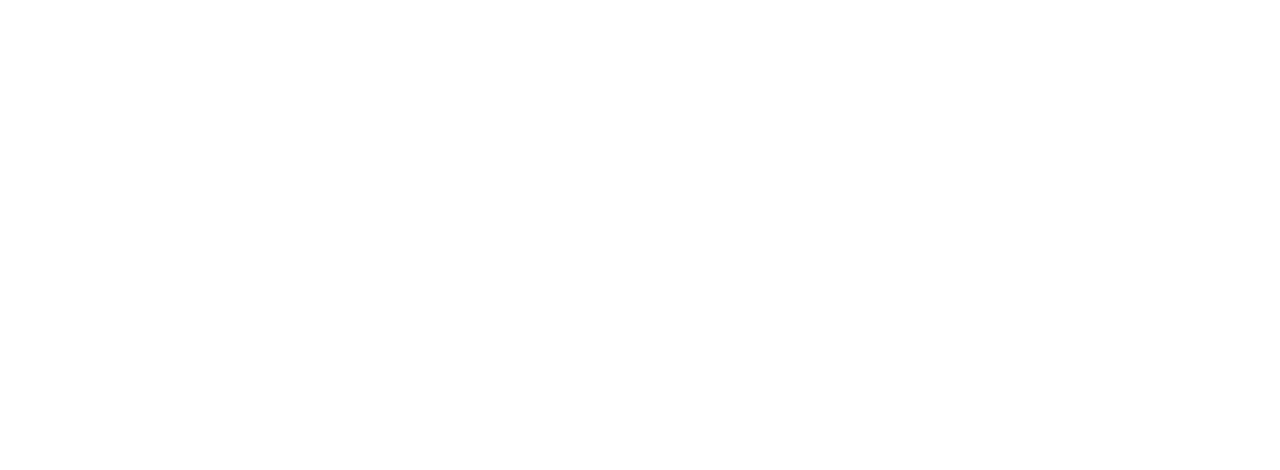
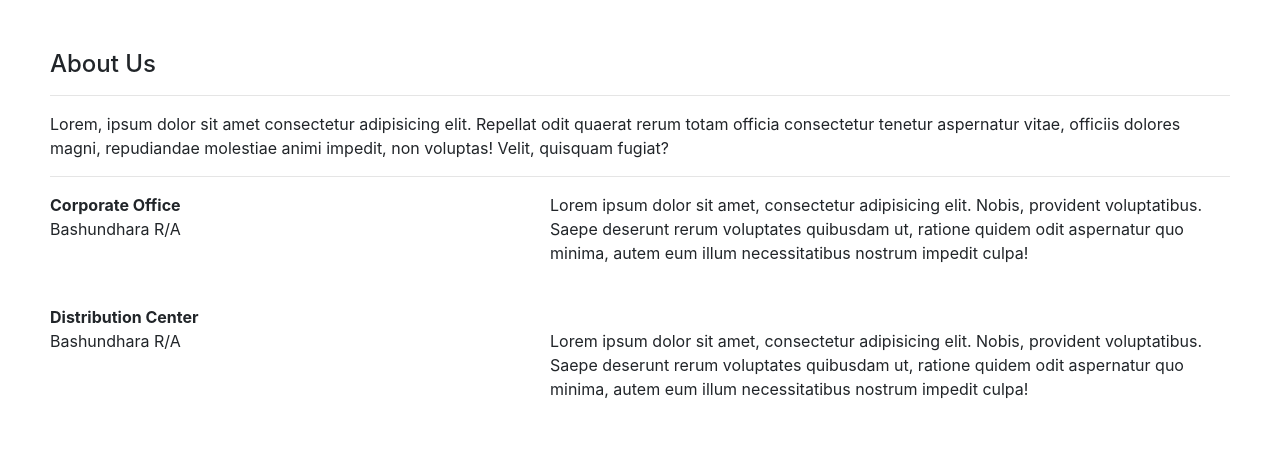
Before and after one commit to HellBlazer616/design-work-delivery, a plain HTML site: page about/about.html in a window 1280 px wide. Drawn offline with nearby package versions, Linux system fonts and the light colour scheme.

Commit message:
Added about page

```diff
--- a/about/about.html
+++ b/about/about.html
@@ -1,6 +1,8 @@
 <!DOCTYPE html>
 <html lang="en">
 <head>
+    <link rel="stylesheet" href="style.css">
+    <link rel="stylesheet" href="https://stackpath.bootstrapcdn.com/bootstrap/4.3.1/css/bootstrap.min.css" integrity="sha384-ggOyR0iXCbMQv3Xipma34MD+dH/1fQ784/j6cY/iJTQUOhcWr7x9JvoRxT2MZw1T" crossorigin="anonymous">
     <meta charset="UTF-8">
     <meta name="viewport" content="width=device-width, initial-scale=1.0">
     <meta http-equiv="X-UA-Compatible" content="ie=edge">
@@ -8,5 +10,61 @@
 </head>
 <body>
 
+    <div class="outer-box">
+            <div>
+                    <h4>About Us</h4>
+                </div>
+                <hr>
+                <div>
+                        <p>
+                                Lorem, ipsum dolor sit amet consectetur adipisicing elit.
+                                Repellat odit quaerat rerum totam officia consectetur tenetur aspernatur vitae,
+                                officiis dolores magni, repudiandae molestiae animi impedit, non voluptas! Velit, quisquam fugiat?
+                        </p>
+                </div>
+                <hr>
+                <div class="inner-box-left">
+                        <div>
+                                <P>
+                                    <strong>Corporate Office</strong>
+                                    <br>
+                                    Bashundhara R/A
+                                </P>
+                            </div>
+                            <br>
+                            <br>
+                            <div>
+                                <p>
+                                        <strong>Distribution Center</strong>
+                                        <br>
+                                        Bashundhara R/A
+                                </p>
+                            </div>
+                </div>
+                <div class="inner-box-right">
+                    <div>
+                        <p>
+                            Lorem ipsum dolor sit amet, consectetur adipisicing elit. Nobis,
+                            provident voluptatibus. Saepe deserunt rerum voluptates quibusdam ut,
+                            ratione quidem odit aspernatur quo minima,
+                            autem eum illum necessitatibus nostrum impedit culpa!
+                        </p>
+                    </div>
+                    <br>
+                    <br>
+                    <div>
+                            <p>
+                                    Lorem ipsum dolor sit amet, consectetur adipisicing elit. Nobis,
+                                    provident voluptatibus. Saepe deserunt rerum voluptates quibusdam ut,
+                                    ratione quidem odit aspernatur quo minima,
+                                    autem eum illum necessitatibus nostrum impedit culpa!
+                            </p>
+                    </div>
+                </div>
+    </div>
+
+<script src="https://code.jquery.com/jquery-3.3.1.slim.min.js" integrity="sha384-q8i/X+965DzO0rT7abK41JStQIAqVgRVzpbzo5smXKp4YfRvH+8abtTE1Pi6jizo" crossorigin="anonymous"></script>
+<script src="https://cdnjs.cloudflare.com/ajax/libs/popper.js/1.14.7/umd/popper.min.js" integrity="sha384-UO2eT0CpHqdSJQ6hJty5KVphtPhzWj9WO1clHTMGa3JDZwrnQq4sF86dIHNDz0W1" crossorigin="anonymous"></script>
+<script src="https://stackpath.bootstrapcdn.com/bootstrap/4.3.1/js/bootstrap.min.js" integrity="sha384-JjSmVgyd0p3pXB1rRibZUAYoIIy6OrQ6VrjIEaFf/nJGzIxFDsf4x0xIM+B07jRM" crossorigin="anonymous"></script>
 </body>
 </html>
--- /dev/null
+++ b/about/style.css
@@ -0,0 +1,12 @@
+.outer-box {
+    padding: 50px;
+    overflow: hidden;
+}
+
+.inner-box-left{
+    float: left;
+}
+
+.inner-box-right{
+    padding-left: 500px;
+}
```
